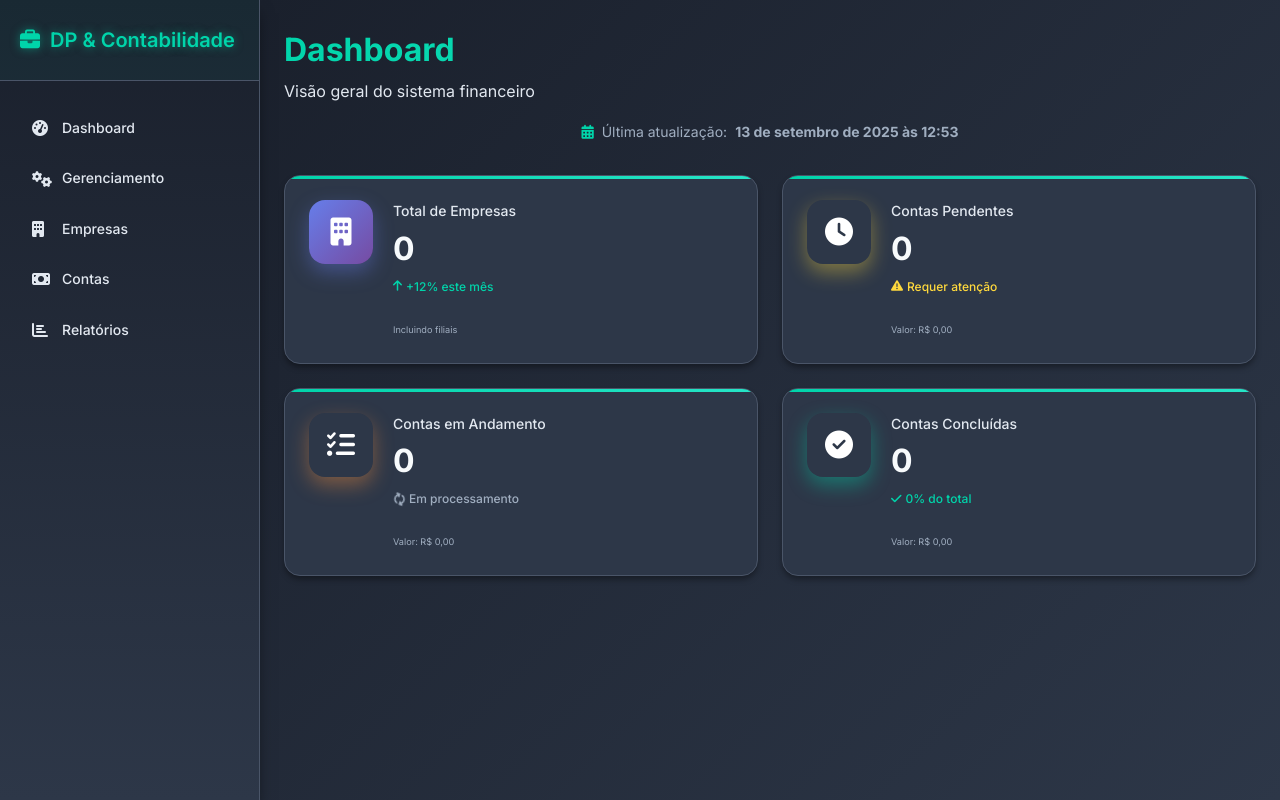
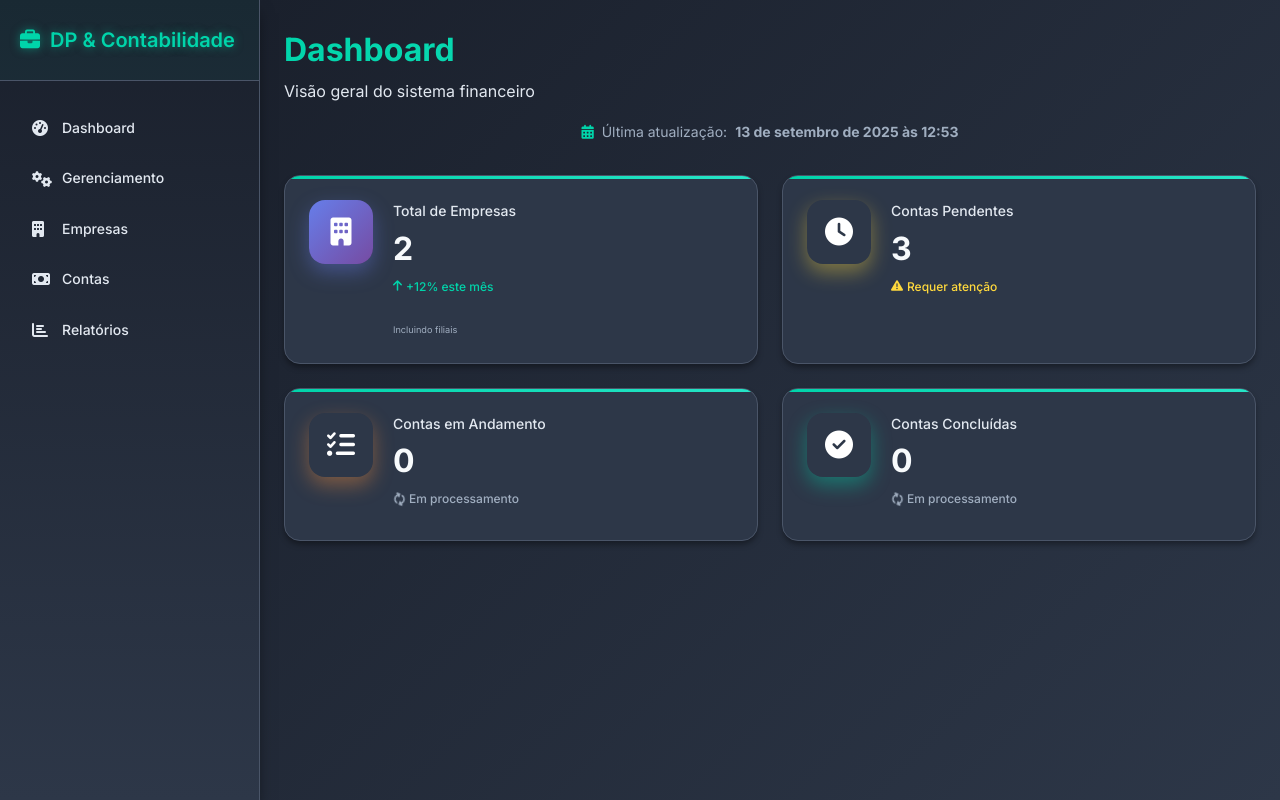
Before and after one commit to GabigolDEVPY/Gestao-DP-contabil, a Flask app: page /dashboard in a window 1280 px wide. Run offline with Flask 3, Linux system fonts and the light colour scheme; data comes from the database, SQL or seed files in the repository; parts of the project's set-up code (start-up, migrations or seed data) failed here and were passed over.

Commit message:
add files

```diff
--- a/routes/dashboard.py
+++ b/routes/dashboard.py
@@ -1,13 +1,14 @@
-from flask import Blueprint, render_template
+from flask import Blueprint, render_template, redirect, url_for
+from utils.func_dashboard import Dashboard
 
 dashboard_bp = Blueprint('dashboard', __name__)
 
 
 @dashboard_bp.route("/", methods=["GET"])
 def return_home():
-    return render_template("dashboard.html", pendentes="12")
+    return redirect(url_for("dashboard.return_dashboard"))
 
 @dashboard_bp.route("/dashboard", methods=["GET"])
 def return_dashboard():
-    valor= {"total": 18 }
-    return render_template("dashboard.html", valor=valor)
+    contas = Dashboard.return_dashboard()
+    return render_template("dashboard.html", contas=contas)
--- a/templates/dashboard.html
+++ b/templates/dashboard.html
@@ -21,7 +21,7 @@
       </div>
       <div class="metric-content">
         <h3>Total de Empresas</h3>
-        <p class="metric-value">{{ total_empresas or 0 }}</p>
+        <p class="metric-value">{{ contas.empresas or 0 }}</p>
         <div class="metric-change positive">
           <i class="fas fa-arrow-up"></i>
           <span>+12% este mês</span>
@@ -39,13 +39,10 @@
       </div>
       <div class="metric-content">
         <h3>Contas Pendentes</h3>
-        <p class="metric-value">{{ pendentes or 0 }}</p>
+        <p class="metric-value">{{ contas.pendente or 0 }}</p>
         <div class="metric-change warning">
           <i class="fas fa-exclamation-triangle"></i>
           <span>Requer atenção</span>
-        </div>
-        <div class="metric-footer">
-          <small>Valor: R$ {{ valor_pendentes or '0,00' }}</small>
         </div>
       </div>
     </div>
@@ -57,13 +54,10 @@
       </div>
       <div class="metric-content">
         <h3>Contas em Andamento</h3>
-        <p class="metric-value">{{ fazendo or 0 }}</p>
+        <p class="metric-value">{{ contas.fazendo or 0 }}</p>
         <div class="metric-change neutral">
           <i class="fas fa-sync-alt fa-spin"></i>
           <span>Em processamento</span>
-        </div>
-        <div class="metric-footer">
-          <small>Valor: R$ {{ valor_fazendo or '0,00' }}</small>
         </div>
       </div>
     </div>
@@ -75,15 +69,11 @@
       </div>
       <div class="metric-content">
         <h3>Contas Concluídas</h3>
-        <p class="metric-value">{{ concluidas or 0 }}</p>
-        <div class="metric-change positive">
-          <i class="fas fa-check"></i>
-          <span>{{ percentual_concluidas or 0 }}% do total</span>
+        <p class="metric-value">{{ contas.feito or 0 }}</p>
+        <div class="metric-change neutral">
+          <i class="fas fa-sync-alt fa-spin"></i>
+          <span>Em processamento</span>
         </div>
-        <div class="metric-footer">
-          <small>Valor: R$ {{ valor_concluidas or '0,00' }}</small>
-        </div>
-      </div>
     </div>
   </div>
 </section>
--- /dev/null
+++ b/utils/func_dashboard.py
@@ -0,0 +1,16 @@
+import sys
+sys.dont_write_bytecode = True
+from utils.db_comands import execute_command
+import sqlite3
+
+class Dashboard:
+    @staticmethod
+    def return_dashboard():
+        dados = execute_command("SELECT * FROM contas")
+        contas = {
+        "empresas": len(execute_command("SELECT * FROM empresas")),
+        "fazendo":  sum(1 for dado in dados if dado.get("conta_status") =="Fazendo"),
+        "pendente":  sum(1 for dado in dados if dado.get("conta_status") =="Pendente"),
+        "feito": sum(1 for dado in dados if dado.get("conta_status") =="Feito")
+        }
+        return contas
```
Also changed, not shown: 1 other file.
